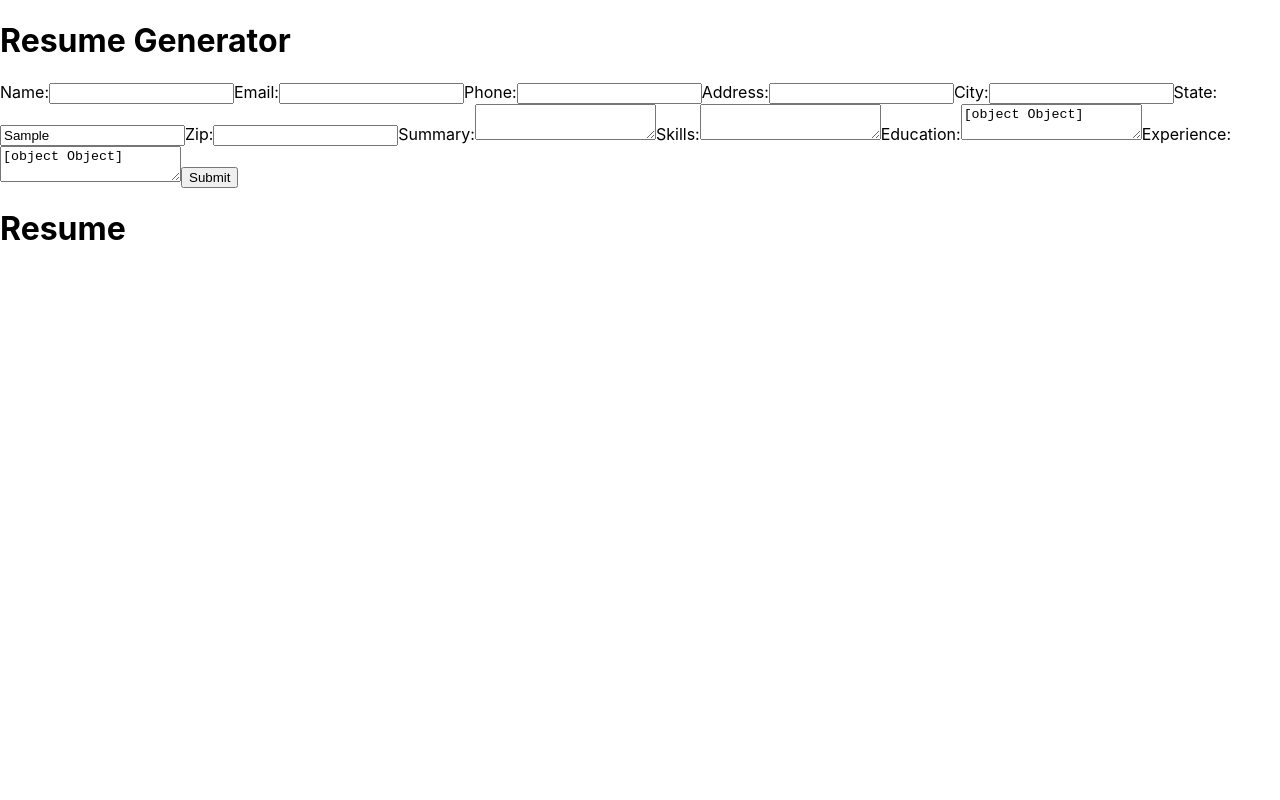
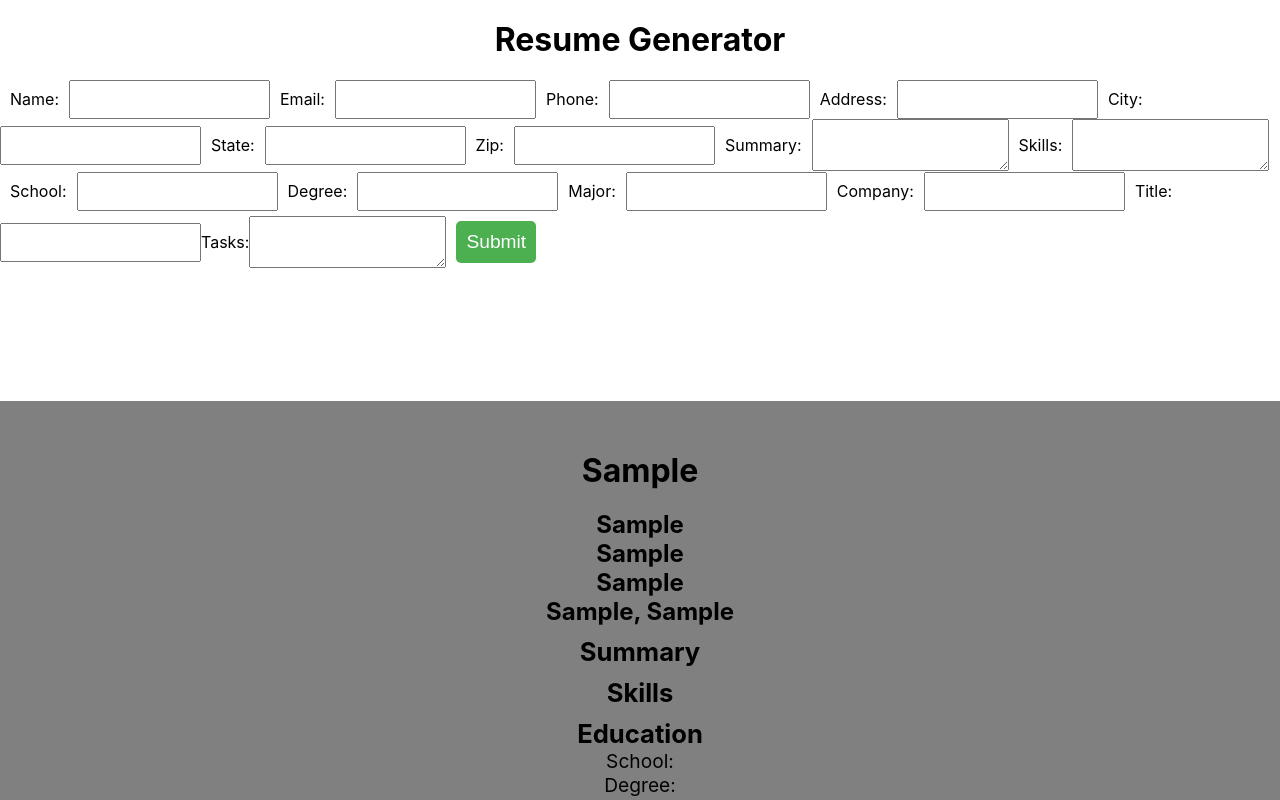
Before and after one commit to PjSingh22/cv-project, a React (Create React App) app: page / in a window 1280 px wide. Both pictures are taken after typing "Sample", "Sample", "Sample", "Sample", "Sample", "Sample" into the empty fields and a click on the button "Submit". Shown: the top 800 px of the page. Built offline with nearby package versions, Linux system fonts and the light colour scheme.

Commit message:
form done

```diff
--- a/src/App.css
+++ b/src/App.css
@@ -1,38 +1,38 @@
-.App {
-  text-align: center;
+* {
+  margin: 0;
+  padding: 0;
+  box-sizing: border-box;
 }
 
-.App-logo {
-  height: 40vmin;
-  pointer-events: none;
+form {
+  display: flex;
+  flex-direction: row;
+  flex-wrap: wrap;
+  align-items: center;
+  /* justify-content: center; */
 }
 
-@media (prefers-reduced-motion: no-preference) {
-  .App-logo {
-    animation: App-logo-spin infinite 20s linear;
-  }
+input, textarea {
+  padding: 10px;
 }
 
-.App-header {
-  background-color: #282c34;
-  min-height: 100vh;
-  display: flex;
-  flex-direction: column;
-  align-items: center;
-  justify-content: center;
-  font-size: calc(10px + 2vmin);
-  color: white;
+label {
+  padding: 10px;
 }
 
-.App-link {
-  color: #61dafb;
+h1 {
+  text-align: center;
+  font-size: 2rem;
+  margin: 20px 0;
 }
 
-@keyframes App-logo-spin {
-  from {
-    transform: rotate(0deg);
-  }
-  to {
-    transform: rotate(360deg);
-  }
+button {
+  padding: 10px;
+  background-color: #4CAF50;
+  color: white;
+  border: none;
+  border-radius: 5px;
+  font-size: 1.2rem;
+  font-weight: 400;
+  margin: 10px;
 }
--- a/src/App.js
+++ b/src/App.js
@@ -17,22 +17,28 @@ class App extends Component {
       zip: '',
       summary: '',
       skills: [],
-        education: {
       school: '',
       degree: '',
       major: '',
-        },
-        experience: {
       company: '',
       title: '',
-          startDate: '',
-        },
+      tasks:[],
       resume: {
         name: '',
         email: '',
         phone: '',
         address: '',
         city: '',
+        state: '',
+        zip: '',
+        summary: '',
+        skills: [],
+        school: '',
+        degree: '',
+        major: '',
+        company: '',
+        title: '',
+        tasks: [],
       }
     };
   };
@@ -52,18 +58,59 @@ class App extends Component {
         phone: this.state.phone,
         address: this.state.address,
         city: this.state.city,
-
+        state: this.state.state,
+        zip: this.state.zip,
+        summary: this.state.summary,
+        skills: this.state.skills,
+        school: this.state.school,
+        degree: this.state.degree,
+        major: this.state.major,
+        company: this.state.company,
+        title: this.state.title,
+        tasks: this.state.tasks
       },
       name: '',
       email: '',
       phone: '',
       address: '',
       city: '',
+      state: '',
+      zip: '',
+      summary: '',
+      skills: '',
+      school: '',
+      degree: '',
+      major: '',
+      company: '',
+      title: '',
+      tasks: '',
     });
   };
 
+  // editResume = (e) => {
+  //   e.preventDefault();
+
+  // }
+
   render() {
-    const { resume, name, email, phone, address, city, state, zip, summary, skills, education, experience } = this.state;
+    const {
+      resume,
+      name,
+      email,
+      phone,
+      address,
+      city,
+      state,
+      zip,
+      summary,
+      skills,
+      school,
+      degree,
+      major,
+      company,
+      title,
+      tasks,
+    } = this.state;
 
     return (
       <div className='app'>
@@ -87,10 +134,18 @@ class App extends Component {
           <textarea id='summary' value={summary} onChange={this.handleChange} />
           <label htmlFor='skills'>Skills:</label>
           <textarea id='skills' value={skills} onChange={this.handleChange} />
-          <label htmlFor='education'>Education:</label>
-          <textarea id='education' value={education} onChange={this.handleChange} />
-          <label htmlFor='experience'>Experience:</label>
-          <textarea id='experience' value={experience} onChange={this.handleChange} />
+          <label htmlFor='school'>School:</label>
+          <input type='text' id='school' value={school} onChange={this.handleChange} />
+          <label htmlFor='degree'>Degree:</label>
+          <input type='text' id='degree' value={degree} onChange={this.handleChange} />
+          <label htmlFor='major'>Major:</label>
+          <input type='text' id='major' value={major} onChange={this.handleChange} />
+          <label htmlFor='company'>Company:</label>
+          <input type='text' id='company' value={company} onChange={this.handleChange} />
+          <label htmlFor='title'>Title:</label>
+          <input type='text' id='title' value={title} onChange={this.handleChange} />
+          <lable htmlFor='tasks'>Tasks:</lable>
+          <textarea id='tasks' value={tasks} onChange={this.handleChange} />
           <button type='submit'>Submit</button>
         </form>
         <Resume resume={resume}/>
--- /dev/null
+++ b/src/components/Resume.css
@@ -0,0 +1,48 @@
+.resume-container {
+  display: flex;
+  flex-direction: column;
+  align-items: center;
+  width: 100%;
+  height: 100%;
+  padding: 20px;
+  margin: 10% 0;
+  background-color: gray;
+}
+
+li, p {
+  font-weight: 400;
+  font-size: 1.2rem;
+}
+
+h3 {
+  font-size: 1.6rem;
+}
+
+li {
+  font-weight: 400;
+  font-size: 1.2rem;
+  display: flex;
+  flex-direction: column;
+  align-items: center;
+}
+
+.section {
+  display: flex;
+  flex-direction: column;
+  align-items: center;
+  justify-content: center;
+  width: 100%;
+  height: 100%;
+  padding: 0;
+  margin-top: 10px;
+}
+
+.edit-btn {
+  background-color: #4CAF50;
+  color: white;
+  border: none;
+  border-radius: 5px;
+  font-size: 1.2rem;
+  font-weight: 400;
+  margin: 10px;
+}
--- a/src/components/Resume.js
+++ b/src/components/Resume.js
@@ -1,10 +1,51 @@
 import React from 'react';
+import './Resume.css';
 
 export default function Resume(props) {
+  const { resume } = props;
+
+  if(resume.name === '') {
+    return null;
+  }
+
+  // editResume = () => {
+  //   props.editResume(resume);
+  // }
+
   return (
-    <div>
-      <h1>Resume</h1>
-      {console.log(props.resume)}
+    <div className='resume-container'>
+      <div className='resume-header section'>
+        <h1>{resume.name}</h1>
+        <h2>{resume.email}</h2>
+        <h2>{resume.phone}</h2>
+        <h2>{resume.address}</h2>
+        <h2>{resume.city}, {resume.state} {resume.zip}</h2>
+      </div>
+      <div className='resume-summary section'>
+        <h3>Summary</h3>
+        <p>{resume.summary}</p>
+      </div>
+      <div className='resume-skills section'>
+        <h3>Skills</h3>
+        <p>{resume.skills}</p>
+      </div>
+      <div className='resume-education section'>
+        <h3>Education</h3>
+        <ul>
+          <li>School: {resume.school}</li>
+          <li>Degree: {resume.degree}</li>
+          <li>Major: {resume.major}</li>
+        </ul>
+      </div>
+      <div className='resume-experience section'>
+        <h3>Experience</h3>
+        <ul>
+          <li>Company: {resume.company}</li>
+          <li>Position: {resume.title}</li>
+          <li>Tasks: {resume.tasks}</li>
+        </ul>
+      </div>
+      <button type='button' className='edit-btn'>Edit</button>
     </div>
   )
 }
```
Lines whose indentation alone changed are shown as unchanged.
